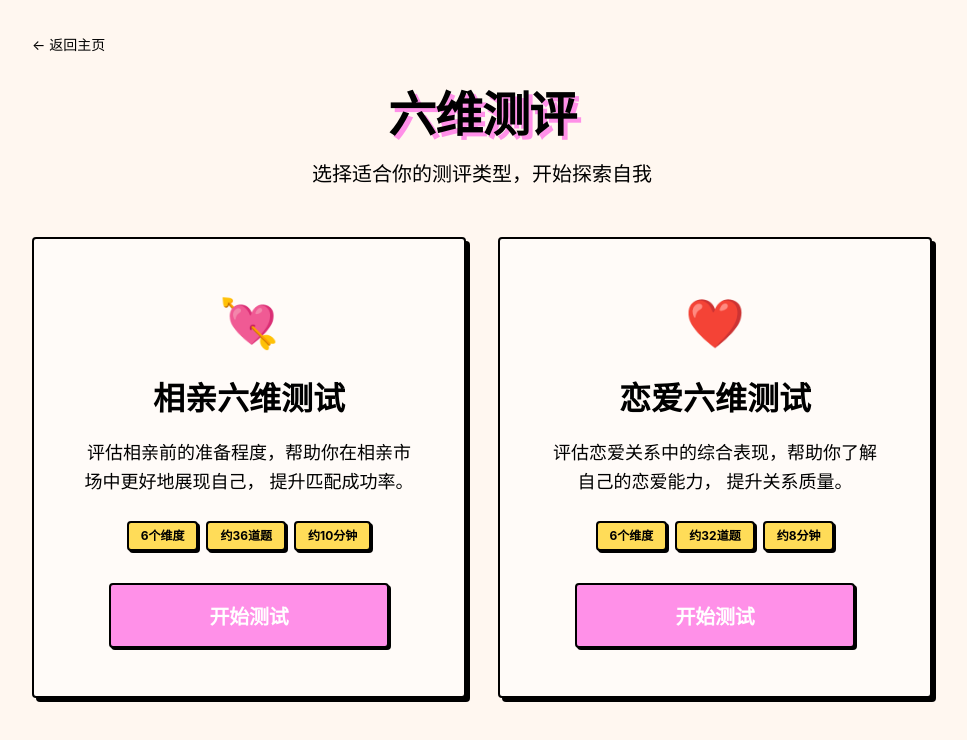
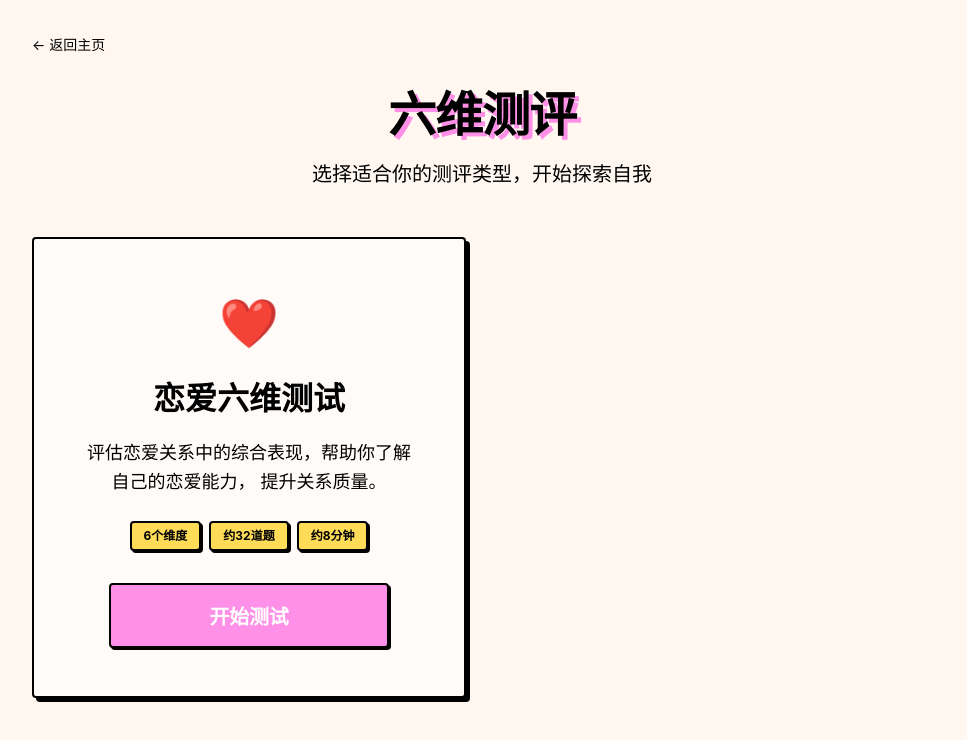
Before and after one commit to JesseYang1017/sixdim_frontend, a Next.js app: page /survey/six-dimension in a window 1280 px wide. Shown: the top 740 px of the page, without its empty margins (158-1125 px from the left). Built offline with nearby package versions, Linux system fonts and the light colour scheme.

Commit message:
temporary deletion of matching survey

```diff
--- a/src/app/six-dimension/page.tsx
+++ b/src/app/six-dimension/page.tsx
@@ -24,7 +24,7 @@ export default function SixDimensionPage() {
                 </header>
 
                 <div className={styles.grid}>
-                    <Card padding="lg" className={styles.card}>
+                    {/* <Card padding="lg" className={styles.card}>
                         <div className={styles.cardContent}>
                             <div className={styles.cardIcon}>💘</div>
                             <h2 className={styles.cardTitle}>相亲六维测试</h2>
@@ -43,7 +43,7 @@ export default function SixDimensionPage() {
                                 </Button>
                             </Link>
                         </div>
-                    </Card>
+                    </Card> */}
 
                     <Card padding="lg" className={styles.card}>
                         <div className={styles.cardContent}>
```
